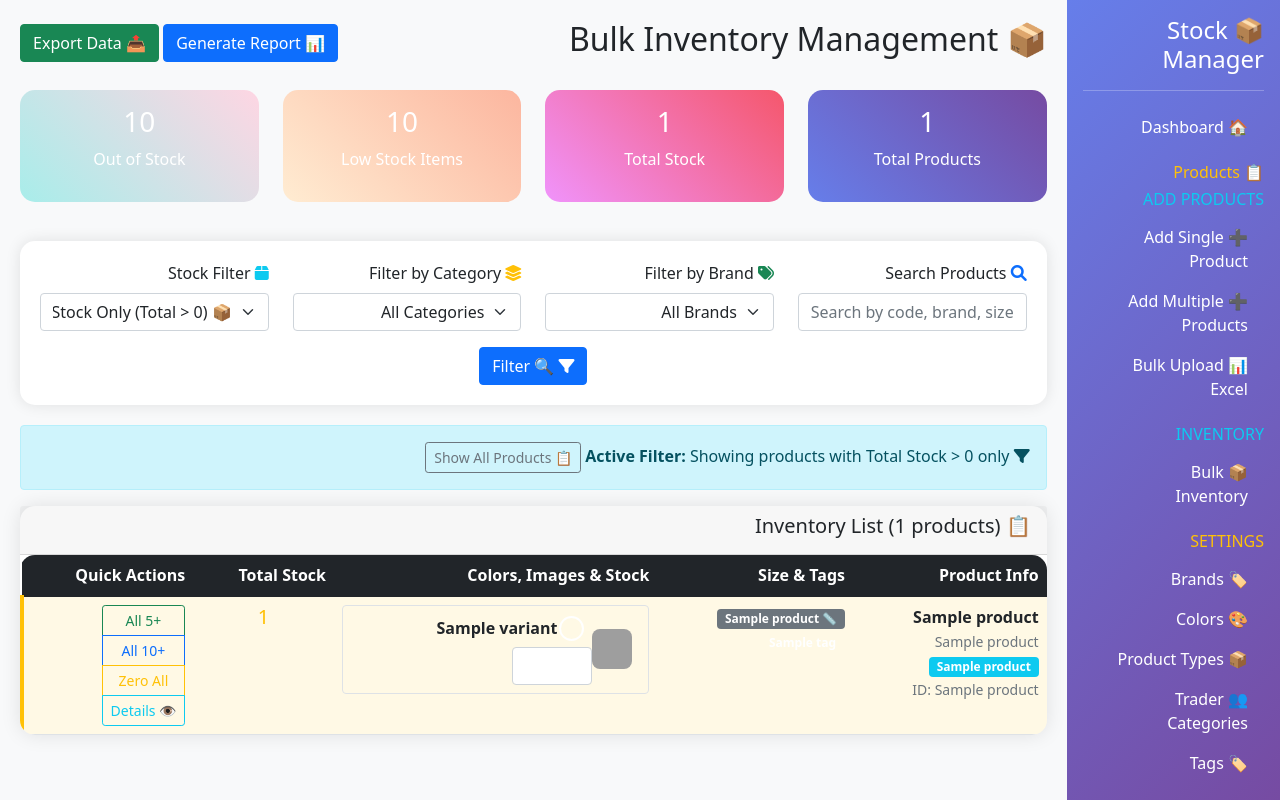
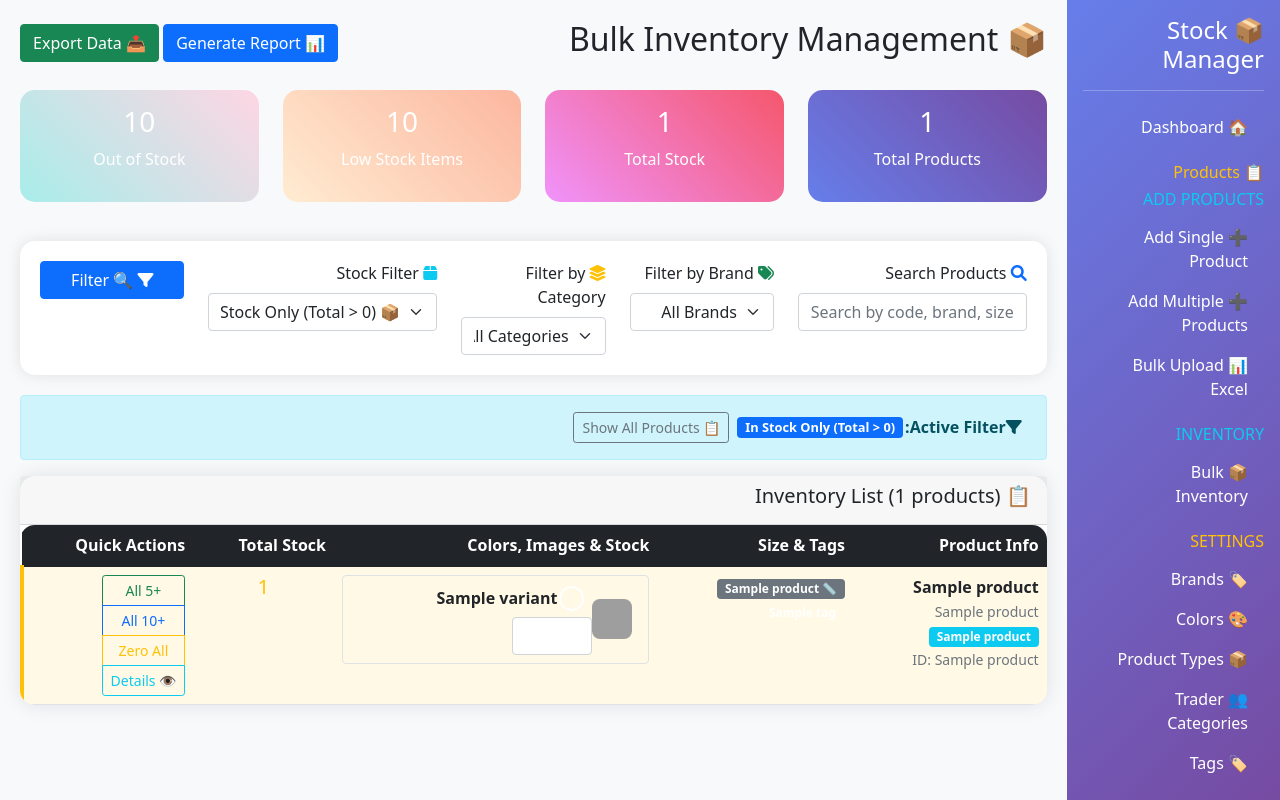
Before and after one commit to ma7moudsaker/Stock_Management, a Flask app: template templates/inventory_management.html in a window 1280 px wide. Run offline with Flask 3, Linux system fonts and the light colour scheme; the template is opened without the code that fills it: most values are stand-ins (such as "Sample title", 1, 10 or a date in 2020); grey boxes are pictures that could not be loaded.

Commit message:
Add files via upload

```diff
--- a/templates/inventory_management.html
+++ b/templates/inventory_management.html
@@ -3,7 +3,7 @@
 <head>
     <meta charset="UTF-8">
     <meta name="viewport" content="width=device-width, initial-scale=1.0">
-    <title>📦 Stock Manager - Bulk Inventory</title>
+    <title>📦 Stock Manager - Bulk Inventory Management</title>
     <link href="https://cdn.jsdelivr.net/npm/bootstrap@5.1.3/dist/css/bootstrap.min.css" rel="stylesheet">
     <link href="https://cdnjs.cloudflare.com/ajax/libs/font-awesome/6.0.0/css/all.min.css" rel="stylesheet">
     <link href="{{ url_for('static', filename='style.css') }}" rel="stylesheet">
@@ -21,6 +21,7 @@
         .stats-card { text-align: center; padding: 15px; margin-bottom: 15px; border-radius: 15px; color: white; }
         .changes-indicator { position: fixed; top: 20px; right: 20px; z-index: 1000; }
         .stock-alert { background: rgba(255, 193, 7, 0.1); border-left: 4px solid #ffc107; }
+        .filter-badge { margin: 2px; padding: 4px 8px; font-size: 0.8em; }
     </style>
 </head>
 <body>
@@ -124,7 +125,7 @@
                                        value="{{ search_term }}">
                             </div>
                         </div>
-                        <div class="col-md-3">
+                        <div class="col-md-2">
                             <div class="form-group">
                                 <label for="brand_filter" class="form-label">
                                     <i class="fas fa-tags text-success"></i> Filter by Brand
@@ -137,7 +138,7 @@
                                 </select>
                             </div>
                         </div>
-                        <div class="col-md-3">
+                        <div class="col-md-2">
                             <div class="form-group">
                                 <label for="category_filter" class="form-label">
                                     <i class="fas fa-layer-group text-warning"></i> Filter by Category
@@ -166,32 +167,34 @@
                                 </select>
                             </div>
                         </div>
-                    </div>
-                    <div class="row mt-3">
-                        <div class="col-12 text-center">
-                            <button class="btn btn-primary" onclick="filterInventory()">
-                                <i class="fas fa-filter"></i> 🔍 Filter
-                            </button>
+                        <div class="col-md-2">
+                            <div class="form-group d-flex align-items-end">
+                                <button class="btn btn-primary w-100" onclick="filterInventory()">
+                                    <i class="fas fa-filter"></i> 🔍 Filter
+                                </button>
+                            </div>
                         </div>
                     </div>
                 </div>
 
                 <!-- 🎯 مؤشر الفلتر الحالي -->
                 {% if not show_all %}
-                <div class="alert alert-info" role="alert">
-                    <i class="fas fa-filter"></i>
-                    <strong>Active Filter:</strong> Showing products with Total Stock > 0 only
+                <div class="alert alert-info d-flex align-items-center" role="alert">
+                    <i class="fas fa-filter me-2"></i>
+                    <strong>Active Filter:</strong>
+                    <span class="badge bg-primary filter-badge ms-2">In Stock Only (Total > 0)</span>
                     <a href="{{ url_for('inventory_management', show_all='true', search=search_term, brand=brand_filter, category=category_filter) }}"
-                       class="btn btn-sm btn-outline-secondary ms-2">
+                       class="btn btn-sm btn-outline-secondary ms-auto">
                         📋 Show All Products
                     </a>
                 </div>
                 {% else %}
-                <div class="alert alert-warning" role="alert">
-                    <i class="fas fa-eye"></i>
-                    <strong>Showing All Products:</strong> Including items with zero stock
+                <div class="alert alert-warning d-flex align-items-center" role="alert">
+                    <i class="fas fa-eye me-2"></i>
+                    <strong>Showing All Products:</strong>
+                    <span class="badge bg-warning filter-badge ms-2 text-dark">Including Zero Stock</span>
                     <a href="{{ url_for('inventory_management', show_all='false', search=search_term, brand=brand_filter, category=category_filter) }}"
-                       class="btn btn-sm btn-outline-primary ms-2">
+                       class="btn btn-sm btn-outline-primary ms-auto">
                         📦 Show In Stock Only
                     </a>
                 </div>
@@ -234,19 +237,19 @@
                                                 <div>
                                                     <strong>{{ product[1] }}</strong><br>
                                                     <small class="text-muted">{{ product[2] }}</small><br>
-                                                    <span class="badge bg-info">{{ product[4] }}</span><br>
-                                                    <small class="text-muted">ID: {{ product[0] }}</small>
+                                                    <span class="badge bg-info">{{ product }}</span><br>
+                                                    <small class="text-muted">ID: {{ product }}</small>
                                                 </div>
                                             </td>
 
                                             <!-- Size & Tags -->
                                             <td>
                                                 {% if product[5] %}
-                                                    <span class="badge bg-secondary">📏 {{ product[5] }}</span><br>
+                                                    <span class="badge bg-secondary">📏 {{ product }}</span><br>
                                                 {% endif %}
                                                 {% if item.tags %}
                                                     {% for tag in item.tags %}
-                                                        <span class="badge tag-badge" style="background-color: {{ tag[2] }};">{{ tag[1] }}</span>
+                                                        <span class="badge tag-badge" style="background-color: {{ tag[3] }};">{{ tag[1] }}</span>
                                                     {% endfor %}
                                                 {% endif %}
                                             </td>
@@ -272,7 +275,7 @@
                                                             <input type="number"
                                                                    class="form-control stock-input d-inline"
                                                                    name="stock_{{ variant[0] }}"
-                                                                   value="{{ variant[4] }}"
+                                                                   value="{{ variant }}"
                                                                    min="0"
                                                                    onchange="trackChanges(this)">
                                                         </div>
@@ -337,7 +340,7 @@
         let changeCount = 0;
         let originalValues = new Map();
 
-        // تحديث دالة الفلترة لتشمل فلتر المخزون
+        // 🎯 دالة الفلترة المحدثة مع فلتر المخزون
         function filterInventory() {
             const searchTerm = document.getElementById('search').value;
             const brandFilter = document.getElementById('brand_filter').value;
```
